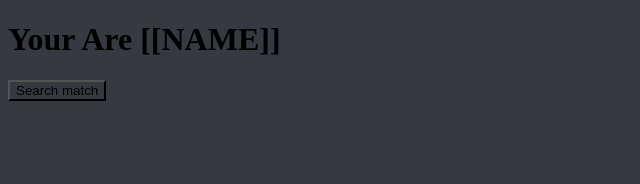
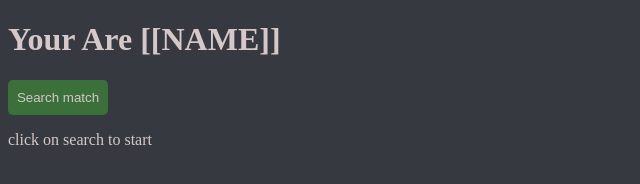
Before and after one commit to BastienVanhove/go-matchmaking-engine, a website built with Vite: page index.html in a window 1280 px wide. Shown: the whole page, without its empty margins (0-640 px from the left). Built offline with nearby package versions, Linux system fonts and the light colour scheme.

Commit message:
small stylising

```diff
--- a/index.html
+++ b/index.html
@@ -8,10 +8,10 @@
     <script defer type="module" src="/src/main.ts"></script>
   </head>
   <body>
-      <h1>Your Are [[NAME]]</h1>
-      <button>Search match</button>
+      <h1 id="profile">Your Are [[NAME]]</h1>
+      <button id="start">Search match</button>
       <div class="load-mathmaking">
-
+        <p>click on search to start</p>
       </div>
   </body>
 </html>
--- a/src/assets/style/color.css
+++ b/src/assets/style/color.css
@@ -2,4 +2,5 @@
     --background: #36393f;
     --font-color: rgb(212, 200, 200);
     --font-size: 1em;
+    --style-color: rgb(59, 112, 59);
 }
--- a/src/assets/style/style.css
+++ b/src/assets/style/style.css
@@ -7,3 +7,18 @@ body{
   width: 100vw;
   overflow: hidden;
 }
+#start{
+  border: none;
+  background: var(--style-color);
+  color: var(--font-color);
+  height: 35px;
+  width: 100px;
+  cursor: pointer;
+  border-radius: 5px;
+}
+#profile{
+  color: var(--font-color);
+}
+.load-mathmaking{
+  color: var(--font-color);
+}
```
